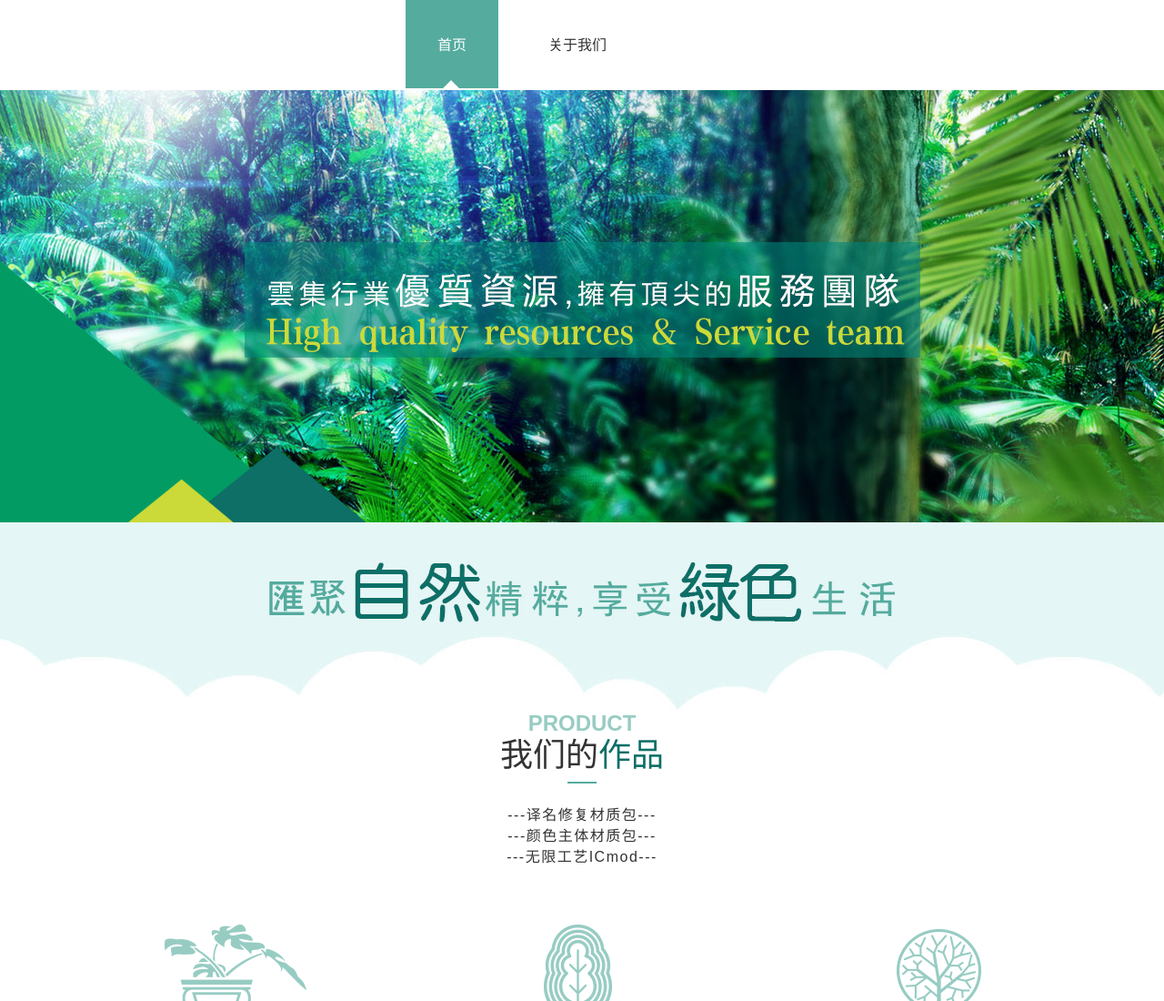
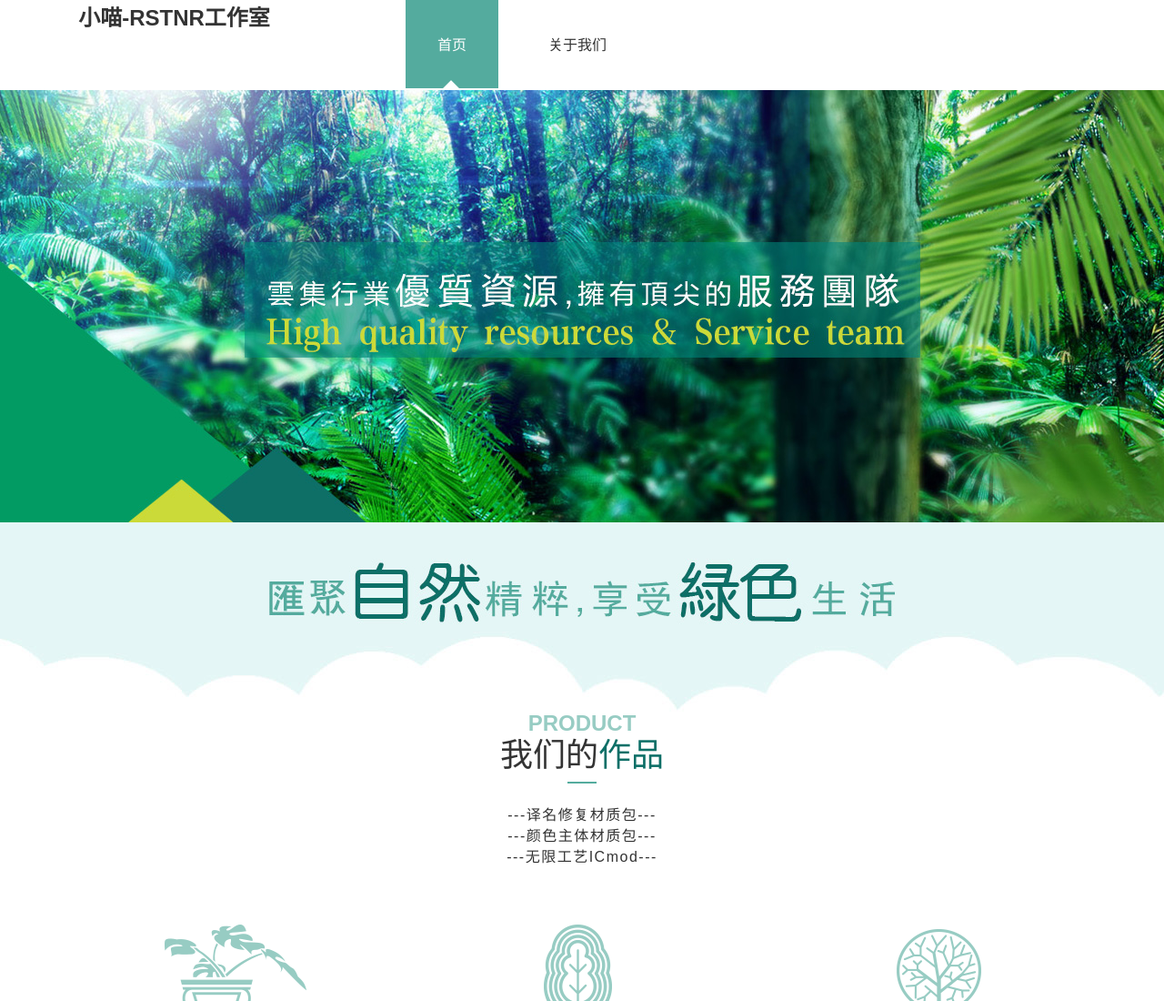
Before and after one commit to pvhu2002/mc.pvhu.org, a plain HTML site: page index.html in a window 1280 px wide. Shown: the top 1100 px of the page at 91% size. Drawn offline with Linux system fonts and the light colour scheme; files whose address does not match are found by name.

Commit message:
Update index.html

```diff
--- a/index.html
+++ b/index.html
@@ -77,7 +77,7 @@ zh_tran('t');
 <div class="top_bg">
 	<div class="menu b_center">
 		<div class="logo_l">
-
+			<h1>小喵-RSTNR工作室</h1>
 		</div>
 		<div class="logo_r">
 			<div class="nav">
```
